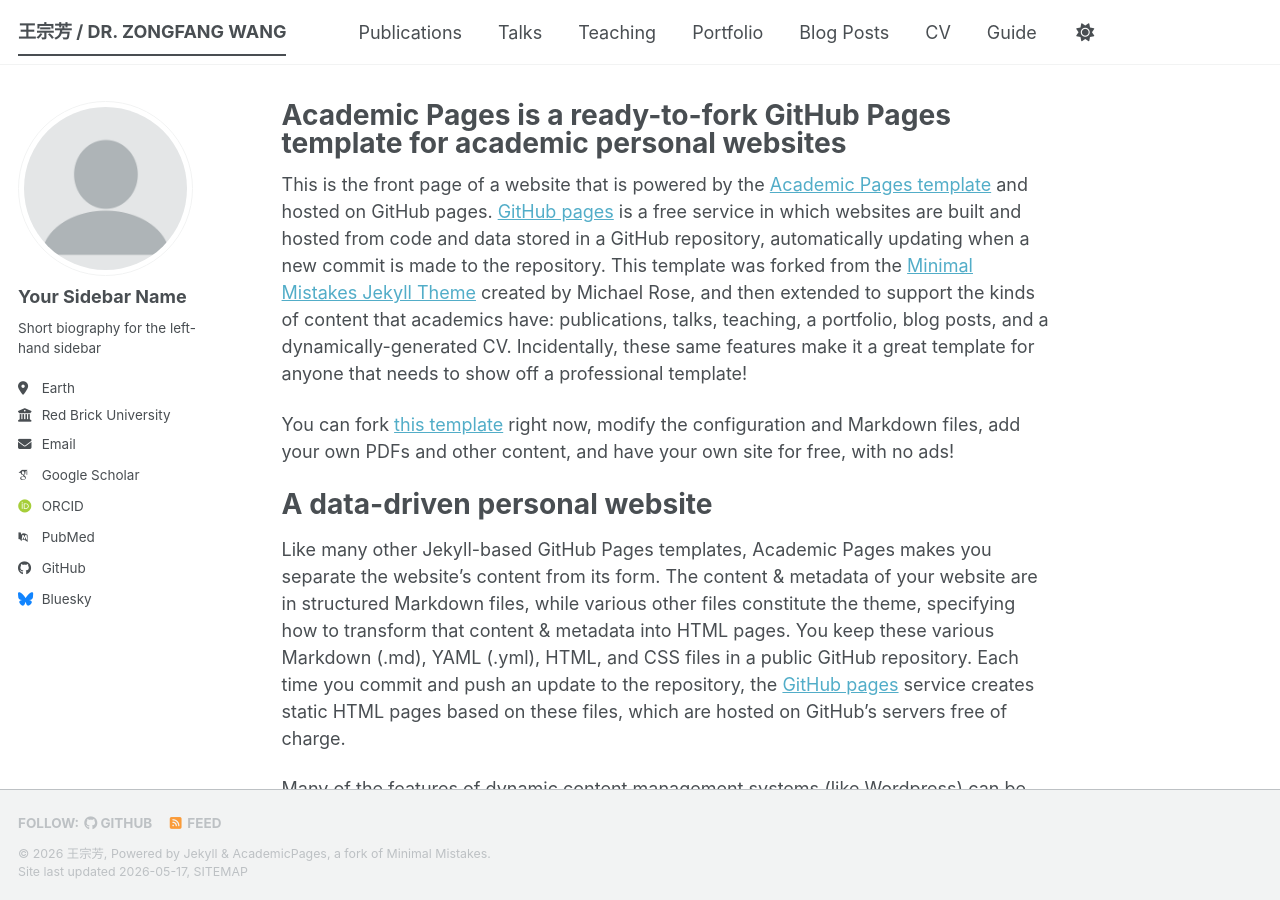
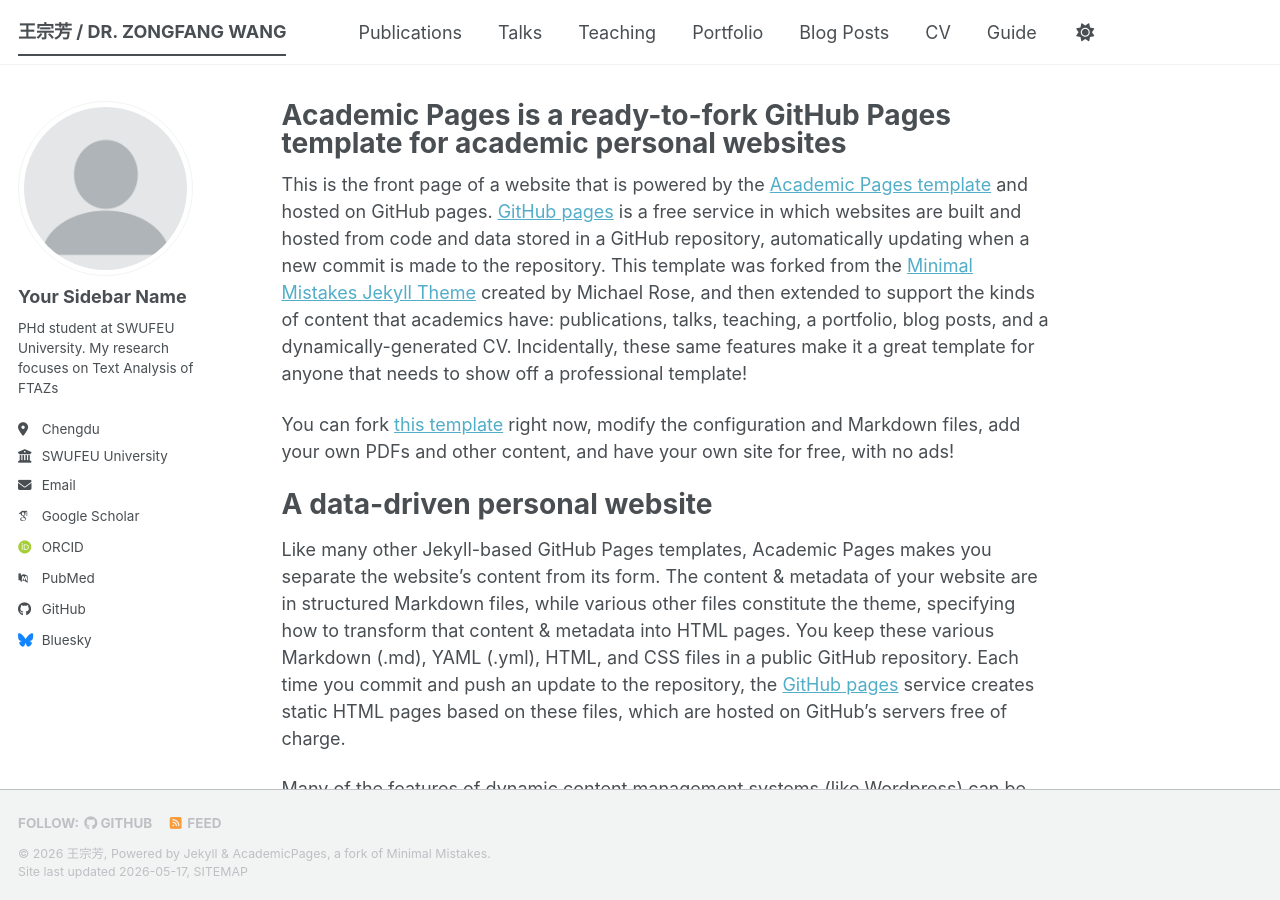
Before and after one commit to wzf9/wzf9.github.io, a Jekyll site: the page built from _pages/about.md, in a window 1280 px wide and 900 px high. Built offline with Jekyll 4.4.1, drawn with Linux system fonts in a browser that asks for light colours; some web fonts are replaced; a script bundle is joined from its source files by our own code; library files that are not in the unit come from our copies.

Commit message:
Update _config.yml with personnel info

```diff
--- a/_config.yml
+++ b/_config.yml
@@ -26,11 +26,11 @@ author:
   avatar           : "profile.png"
   name             : "Your Sidebar Name"
   pronouns         : # example: "she/her"
-  bio              : "Short biography for the left-hand sidebar"
-  location         : "Earth"
-  employer         : "Red Brick University"
+  bio              : "PHd student at SWUFEU University. My research focuses on Text Analysis of FTAZs" # Update this with a short bio that will appear in the sidebar
+  location         : "Chengdu"
+  employer         : "SWUFEU University"
   uri              : # URL
-  email            : "none@example.org"
+  email            : "bestlifetmp@outlook.com"
 
   # Academic websites
   academia         : # URL
```
